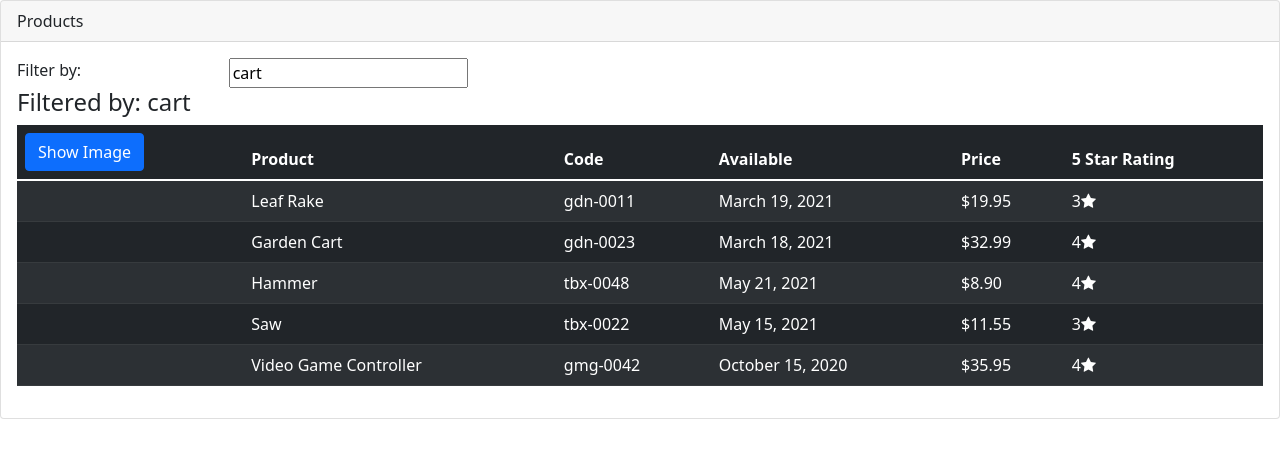
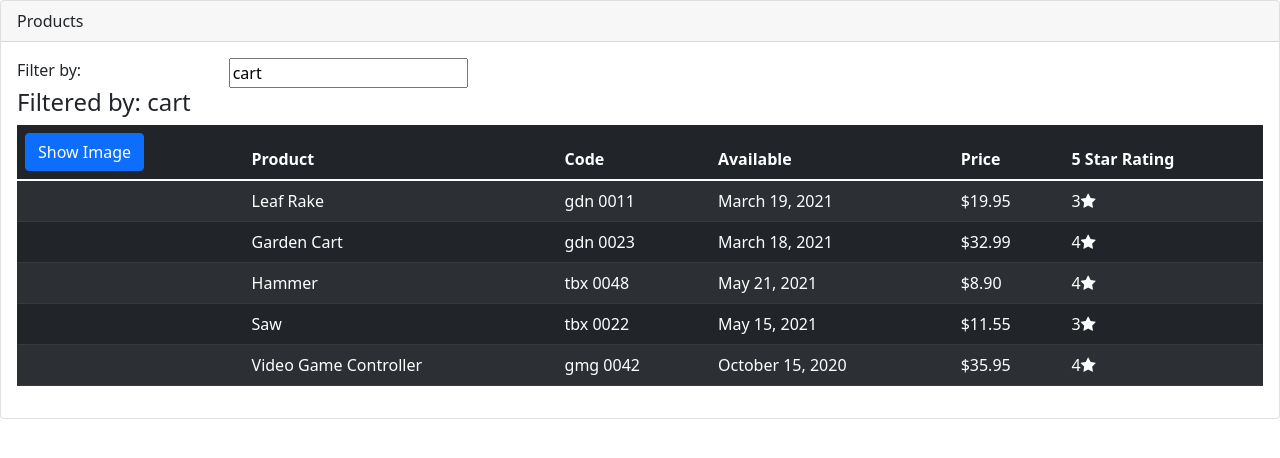
Before and after one commit to ionescu-cristina/product-management-aplication, an Angular app: page / in a window 1280 px wide. Shown: the top 458 px of the page. Built offline with nearby package versions, Linux system fonts and the light colour scheme.

Commit message:
build custom pipes

```diff
--- a/src/app/app.module.ts
+++ b/src/app/app.module.ts
@@ -4,11 +4,13 @@
 import { AppComponent } from './app.component';
 import { ProductsComponent } from './products/products.component';
 import {FormsModule} from "@angular/forms";
+import {ConvertToSpacesPipe} from "./shared/convert-to-spaces.pipe";
 
 @NgModule({
   declarations: [
     AppComponent,
-    ProductsComponent
+    ProductsComponent,
+    ConvertToSpacesPipe
   ],
   imports: [
     BrowserModule,
--- a/src/app/products/products.component.html
+++ b/src/app/products/products.component.html
@@ -40,7 +40,7 @@
                  [style.width.px]='imageWidth'>
           </td>
           <td>{{product.productName}}</td>
-          <td>{{product.productCode | lowercase}}</td>
+          <td>{{product.productCode |  convertToSpaces:'-' | lowercase }}</td>
           <td>{{product.releaseDate}}</td>
           <td>{{product.price | currency: 'USD': 'symbol':'1.2-2'}}</td>
           <td>{{product.starRating}}<i class="fa fa-star" aria-hidden="true"></i>
--- /dev/null
+++ b/src/app/shared/convert-to-spaces.pipe.ts
@@ -0,0 +1,13 @@
+import {Pipe, PipeTransform} from "@angular/core";
+
+@Pipe({
+  name: 'convertToSpaces'
+})
+
+export class ConvertToSpacesPipe implements PipeTransform {
+
+  transform(value: string, character: string): string {
+      return value.replace(character, ' ');
+  }
+
+}
```
